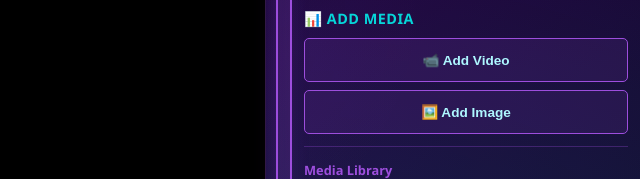
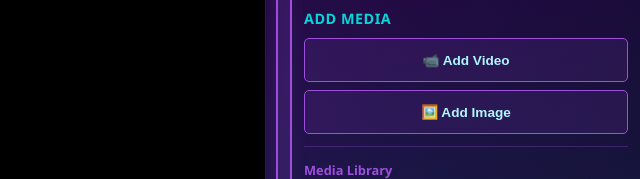
Before and after one commit to AkshayaaVeena/Browser-Native-Video-Editor, a website: page index.html in a window 1280 px wide. Shown: the part 268-447 px from the top of the page, 640-1280 px from the left. Drawn offline with Linux system fonts and the light colour scheme.

```diff
--- a/index.html
+++ b/index.html
@@ -199,7 +199,7 @@
     <!-- MEDIA TAB -->
     <div id="media-tab" class="sidebar-content active">
       <div class="sidebar-section">
-        <h3>📊 Add Media</h3>
+        <h3> Add Media</h3>
         <div class="sidebar-group full">
           <button onclick="addMediaVideo()" style="font-size:0.85em;padding:12px;">📹 Add Video</button>
           <button onclick="addMediaImage()" style="font-size:0.85em;padding:12px;">🖼️ Add Image</button>
```
